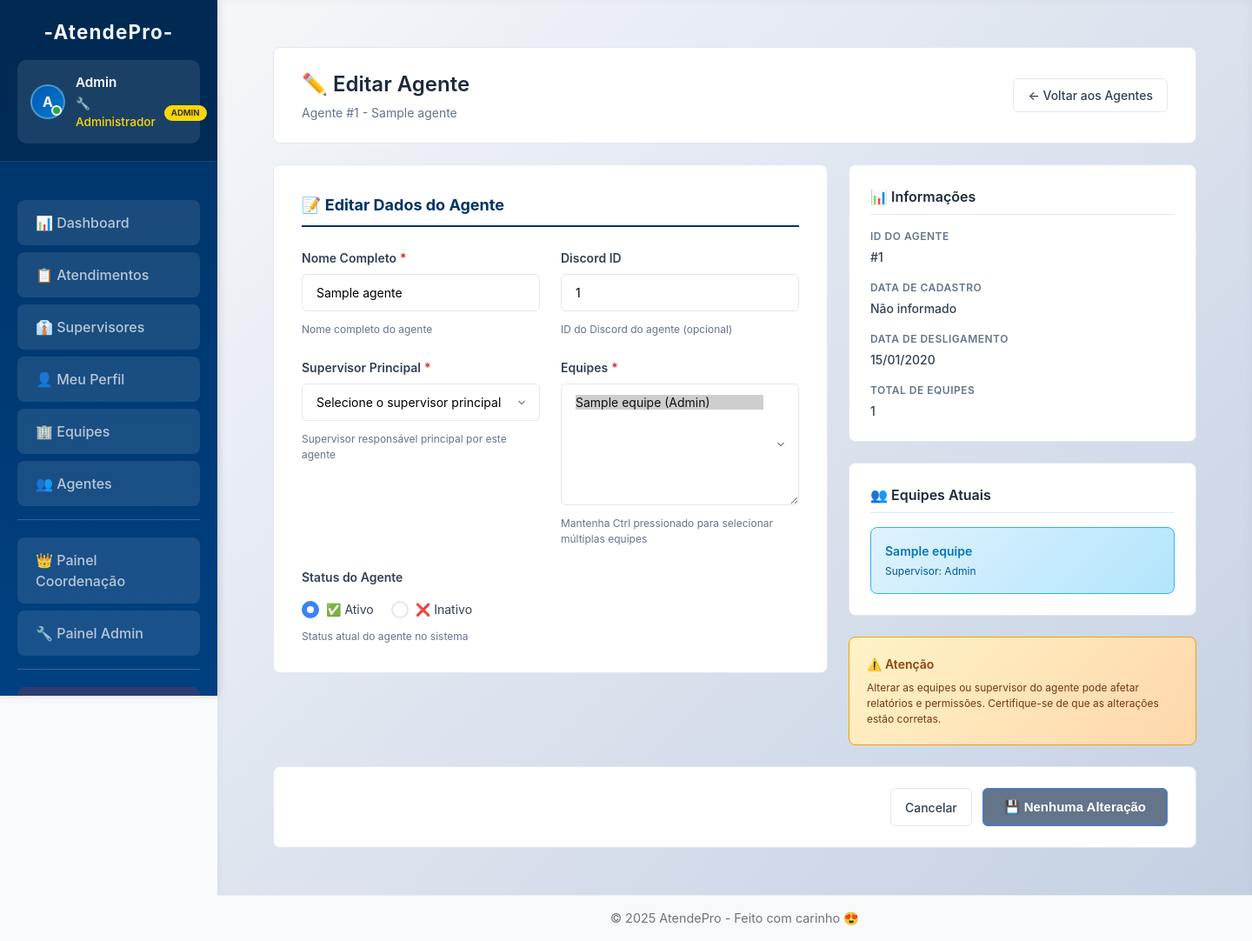
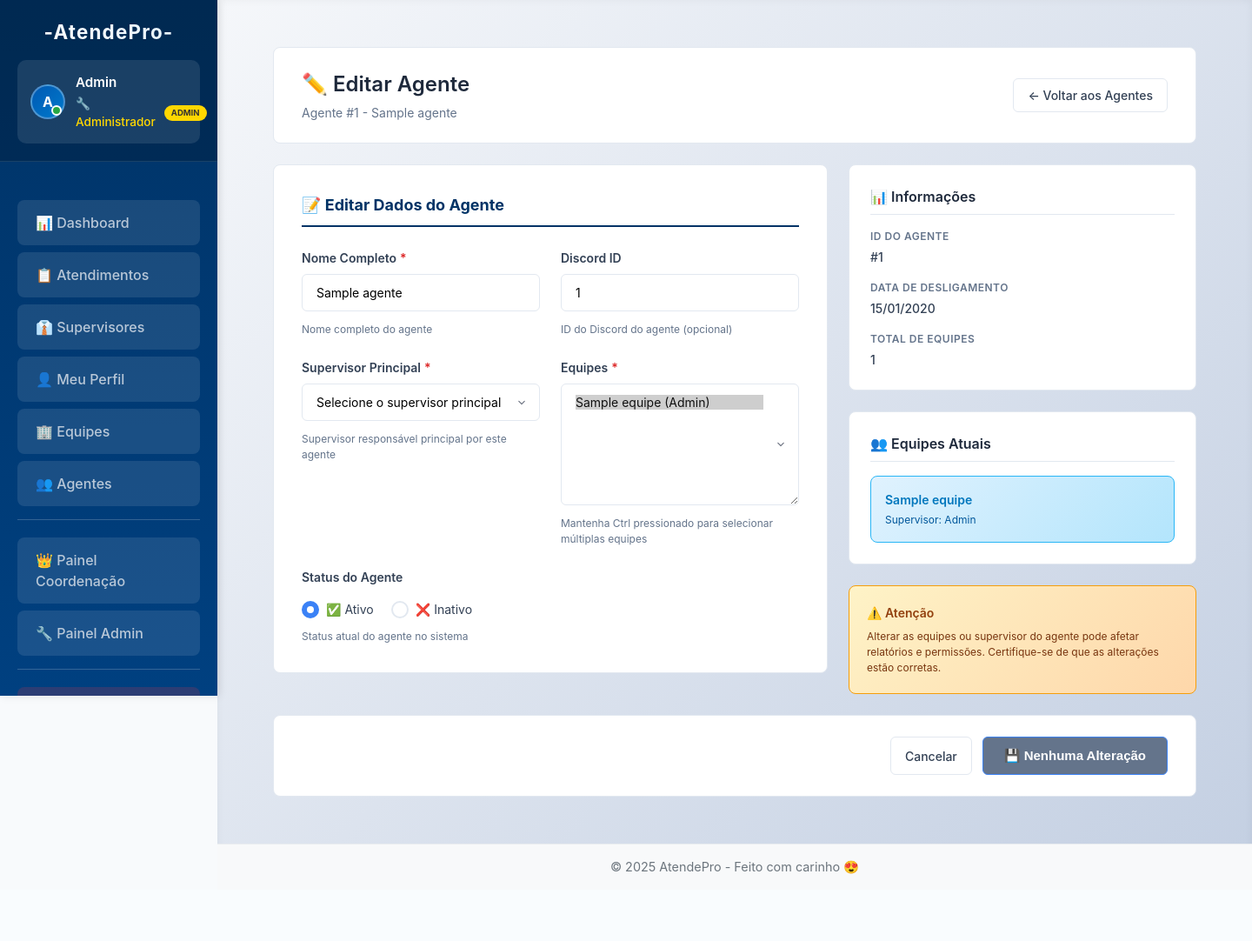
Before and after one commit to Renabrasa/atendepro, a Flask app: page /cadastros/agente/editar/1 in a window 1440 px wide. Shown: the whole page at 87% size. After the commit the page ends 1005 px from the top, so only its background shows below. Run offline with Flask 3, Linux system fonts and the light colour scheme; a user stored in the database is signed in; tables that the repository leaves empty hold one stand-in row (values such as "Sample post"); some libraries are stand-ins or nearby versions.

Commit message:
fix: comment out unused info-item for cleaner agent edit view

```diff
--- a/templates/agente_edit.html
+++ b/templates/agente_edit.html
@@ -619,7 +619,7 @@
             <div class="info-value">#{{ agente.id }}</div>
           </div>
 
-          <div class="info-item">
+          <!--div class="info-item">
             <div class="info-label">Data de Cadastro</div>
             <div class="info-value">
               {% if agente.data_criacao %}
@@ -628,7 +628,7 @@
                 Não informado
               {% endif %}
             </div>
-          </div>
+          </div-->
 
           {% if agente.data_desligamento %}
           <div class="info-item">
```
